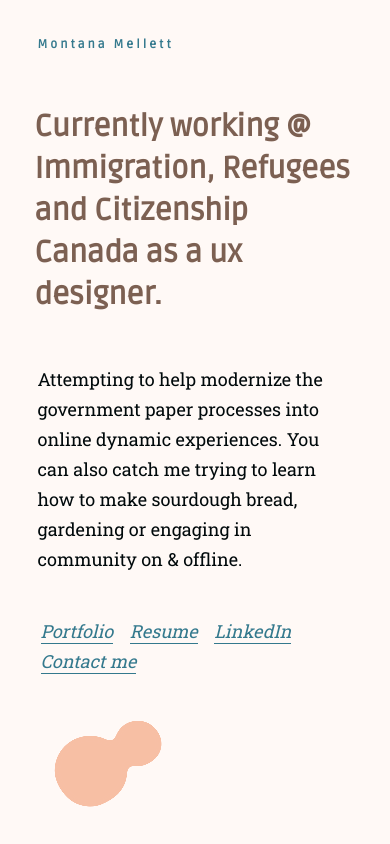
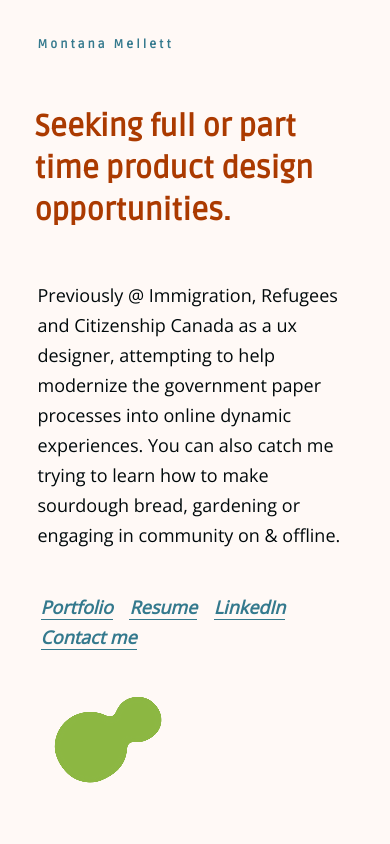
Before and after one commit to m-rae/montanamellett, a plain HTML site: page index.html in a window 390 px wide. Drawn offline with nearby package versions, Linux system fonts and the light colour scheme.

Commit message:
Updated main info and resume link

```diff
--- a/css/style.css
+++ b/css/style.css
@@ -88,7 +88,7 @@ html {
   -moz-osx-font-smoothing: grayscale;
   -webkit-font-smoothing: antialiased;
   font-family: 'Ruda', sans-serif;
-  font-family: 'Roboto Slab', serif;
+  font-family: 'Open Sans', sans-serif;
   font-weight: 400;
   font-size: 6px;
   height: 100%;
@@ -109,7 +109,8 @@ body {
 a {
   text-decoration: none;
   font-style: italic;
-  color: #34798D;
+  font-weight: 600;
+  color: #083A53;
   padding-bottom: 0.05rem;
   border-bottom: 1px solid #34798D;
   -moz-transition: all 200ms ease;
@@ -137,7 +138,7 @@ a:hover, a:focus {
   animation: fadeInDown .6s ease-in-out .3s forwards;
   font-family: 'Ruda', Helvetica, Arial, sans-serif;
   font-size: 7rem;
-  color: #7C6052;
+  color: #AB3A00;
   line-height: 10rem;
   margin-left: -.5rem;
   margin-top: 10rem;
@@ -146,7 +147,7 @@ a:hover, a:focus {
 
 .about {
   animation: fadeInDown .6s ease-in-out .3s forwards;
-  font-family: 'Roboto Slab', serif;
+  font-family: 'Open Sans', Helvetica, Arial, sans-serif;
   font-size: 3rem;
   font-weight: 400;
   line-height: 5rem;
@@ -218,7 +219,7 @@ a:hover, a:focus {
   }
 
   :root {
-    --peach: #F7BFA4;
+    --green: #8CB743;
   }
 /* Blob animation Prathamesh Koshti https://codepen.io/prathameshkoshti/pen/WNbMVJM */
   .container {
@@ -227,7 +228,7 @@ a:hover, a:focus {
   }
 
   div.blobs {
-    background: var(--peach);
+    background: var(--green);
     width: 50px;
     height: 50px;
     position: relative;
@@ -241,7 +242,7 @@ a:hover, a:focus {
   }
 
   .big-blob {
-    background: var(--peach);
+    background: var(--green);
     width: 75px;
     height: 75px;
     position: relative;
--- a/index.html
+++ b/index.html
@@ -12,7 +12,7 @@
   <link rel="apple-touch-icon-precomposed" sizes="180x180" href="apple-touch-icon-precomposed.png">
   <link rel="shortcut icon" type="image/png" href="files/Favicon.svg"/>
 
-  <link href="https://fonts.googleapis.com/css?family=Roboto+Slab|Ruda" rel="stylesheet">
+  <link href="https://fonts.googleapis.com/css?family=Open+Sans|Ruda" rel="stylesheet">
 
   <link rel="stylesheet" href="css/reset.css"> <!-- CSS reset -->
   <link rel="stylesheet" href="css/style.css"> <!-- Resource style -->
@@ -21,11 +21,11 @@
 
 <body>
   <h4 class="name">Montana Mellett</h4>
-  <h1 class="intro">Currently working @ Immigration, Refugees and Citizenship Canada as a ux designer.</h1>
-  <p class="about">Attempting to help modernize the government paper processes into online dynamic experiences. You can also catch me trying to learn how to make sourdough bread, gardening or engaging in community on & offline.</p>
+  <h1 class="intro">Seeking full or part time product design opportunities.</h1>
+  <p class="about">Previously @ Immigration, Refugees and Citizenship Canada as a ux designer, attempting to help modernize the government paper processes into online dynamic experiences. You can also catch me trying to learn how to make sourdough bread, gardening or engaging in community on & offline.</p>
   <ul class="socials">
     <li><a href="https://docs.google.com/presentation/d/1TdNUGUXBJY0EDrubLez3ynwOXd1YHtn3-pAbGDlFtrc/present?slide=id.p" target="blank">Portfolio</a></li>
-    <li><a href="files/montana-mellett-resume-aug2021.pdf" target="blank">Resume</a></li>
+    <li><a href="files/montana-mellett-resume-oct2021.pdf" target="blank">Resume</a></li>
     <li><a href="https://www.linkedin.com/in/montana-mellett/" target="blank">LinkedIn</a></li>
     <li><a href="mailto:montanamellett@gmail.com" target="blank">Contact me</a></li>
   </ul>
```
Also changed, not shown: 3 other files.
